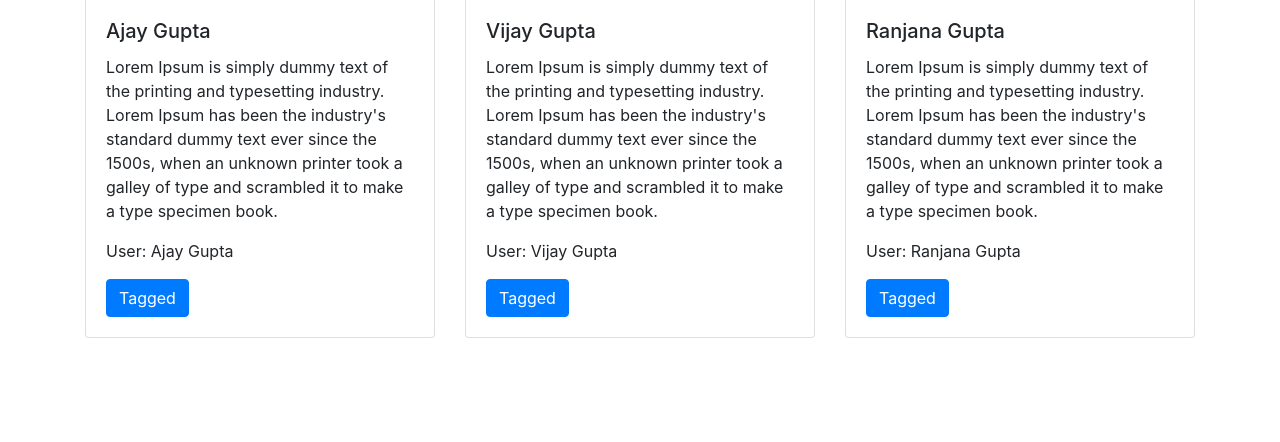
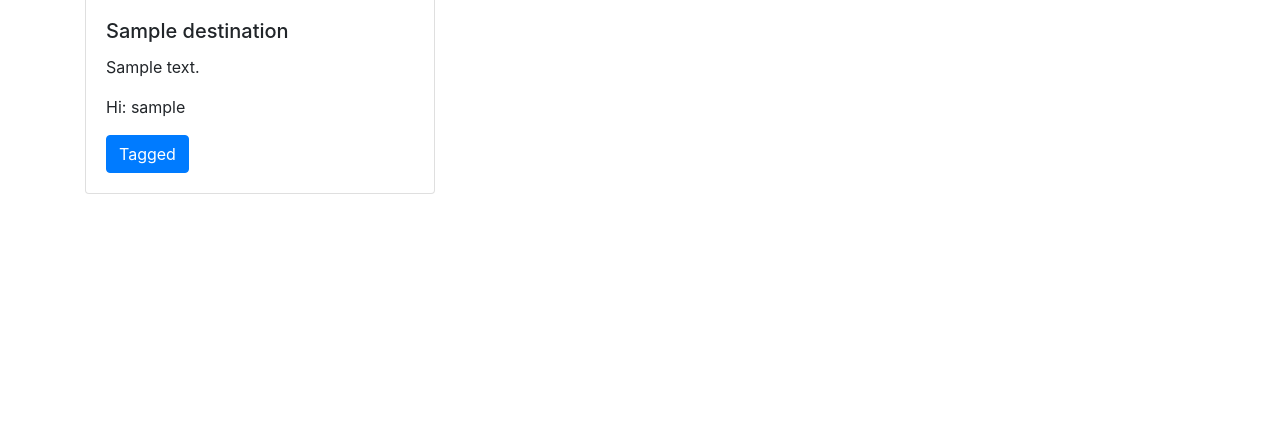
Before and after one commit to VCETHackathon21/VH21-30-Vortex, a Django app: page / in a window 1280 px wide. Shown: the part 358-800 px from the top of the page. Run offline with Django 3.2, Linux system fonts and the light colour scheme; tables that the repository leaves empty hold one stand-in row (values such as "Sample post"); grey boxes marked "Sample" are stand-in pictures; some libraries are stand-ins or nearby versions.

Commit message:
Data manupliation is working now

```diff
--- a/calc/views.py
+++ b/calc/views.py
@@ -1,28 +1,10 @@
 from django.http.response import HttpResponse
-from django.shortcuts import render
+from django.shortcuts import render, redirect
 from django.http import HttpResponse
 from .models import Destination
 # Create your views here.
 def home(request):
-    dest1 = Destination()
-    dest1.name = 'Ajay Gupta'
-    dest1.desc = "Lorem Ipsum is simply dummy text of the printing and typesetting industry. Lorem Ipsum has been the industry's standard dummy text ever since the 1500s, when an unknown printer took a galley of type and scrambled it to make a type specimen book."
-    dest1.img = "https://images.unsplash.com/photo-1614862876404-6866712b4a17?ixid=MXwxMjA3fDB8MHxwaG90by1wYWdlfHx8fGVufDB8fHw%3D&ixlib=rb-1.2.1&auto=format&fit=crop&w=675&q=80"
-    dest1.price = 500
-
-    dest2 = Destination()
-    dest2.name = 'Vijay Gupta'
-    dest2.desc = "Lorem Ipsum is simply dummy text of the printing and typesetting industry. Lorem Ipsum has been the industry's standard dummy text ever since the 1500s, when an unknown printer took a galley of type and scrambled it to make a type specimen book."
-    dest2.img = "https://images.unsplash.com/photo-1614597338748-e6dfa824a103?ixlib=rb-1.2.1&ixid=MXwxMjA3fDB8MHxwaG90by1wYWdlfHx8fGVufDB8fHw%3D&auto=format&fit=crop&w=676&q=80"
-    dest2.price = 700
-
-    dest3 = Destination()
-    dest3.name = 'Ranjana Gupta'
-    dest3.desc = "Lorem Ipsum is simply dummy text of the printing and typesetting industry. Lorem Ipsum has been the industry's standard dummy text ever since the 1500s, when an unknown printer took a galley of type and scrambled it to make a type specimen book."
-    dest3.img = "https://images.unsplash.com/photo-1614863492516-34ddcb75beb2?ixlib=rb-1.2.1&ixid=MXwxMjA3fDB8MHxwaG90by1wYWdlfHx8fGVufDB8fHw%3D&auto=format&fit=crop&w=676&q=80"
-    dest3.price = 900
-
-    dist = [dest1, dest2, dest3]
+    dist = Destination.objects.all()
     return render(request , 'home.html' , {'data' : dist })
 
 
@@ -36,4 +18,8 @@ def add(request):
     desc =  request.POST['desc']
     title =  request.POST['title']
 
-    return render(request , 'result.html' ,  { 'imgurl' : imgurl , 'title' : title ,'username' : username , 'desc' : desc })
+    data1 = Destination(imgurl = imgurl , username = username ,  desc = desc, title = title)
+    data1.save()
+
+    return redirect("/")
+    # return render(request , 'result.html' ,  { 'imgurl' : imgurl , 'title' : title ,'username' : username , 'desc' : desc })
--- a/templates/base.html
+++ b/templates/base.html
@@ -18,7 +18,7 @@
         <div class="collapse navbar-collapse" id="navbarSupportedContent">
           <ul class="navbar-nav mr-auto">
             <li class="nav-item active">
-              <a class="nav-link" href="#">Add Post</a>
+              <a class="nav-link" href="/addpost">Add Post</a>
             </li>
           </ul>
         </div>
--- a/templates/home.html
+++ b/templates/home.html
@@ -6,11 +6,11 @@
         {% for dest in data  %}
             <div class="col-md-4">
                 <div class="card">
-                    <img class="card-img-top" style="width : 100%; height : 300px;" src="https://images.unsplash.com/photo-1616076975812-fe9463468337?ixid=MXwxMjA3fDB8MHxwaG90by1wYWdlfHx8fGVufDB8fHw%3D&ixlib=rb-1.2.1&auto=format&fit=crop&w=634&q=80" alt="Card image cap">
+                    <img class="card-img-top" style="width : 100%; height : 300px;" src="{{ dest.imgurl }}" alt="Card image cap">
                     <div class="card-body">
-                        <h5 class="card-title">{{ dest.name }}</h5>
+                        <h5 class="card-title">{{ dest.title }}</h5>
                         <p class="card-text">{{ dest.desc }}</p>
-                        <p class="card-text">User: {{ dest.name }}</p>
+                        <p class="card-text">Hi: {{ dest.username }}</p>
                         <a href="https://www.google.com" class="btn btn-primary">Tagged</a>
                     </div>
                 </div>
```
